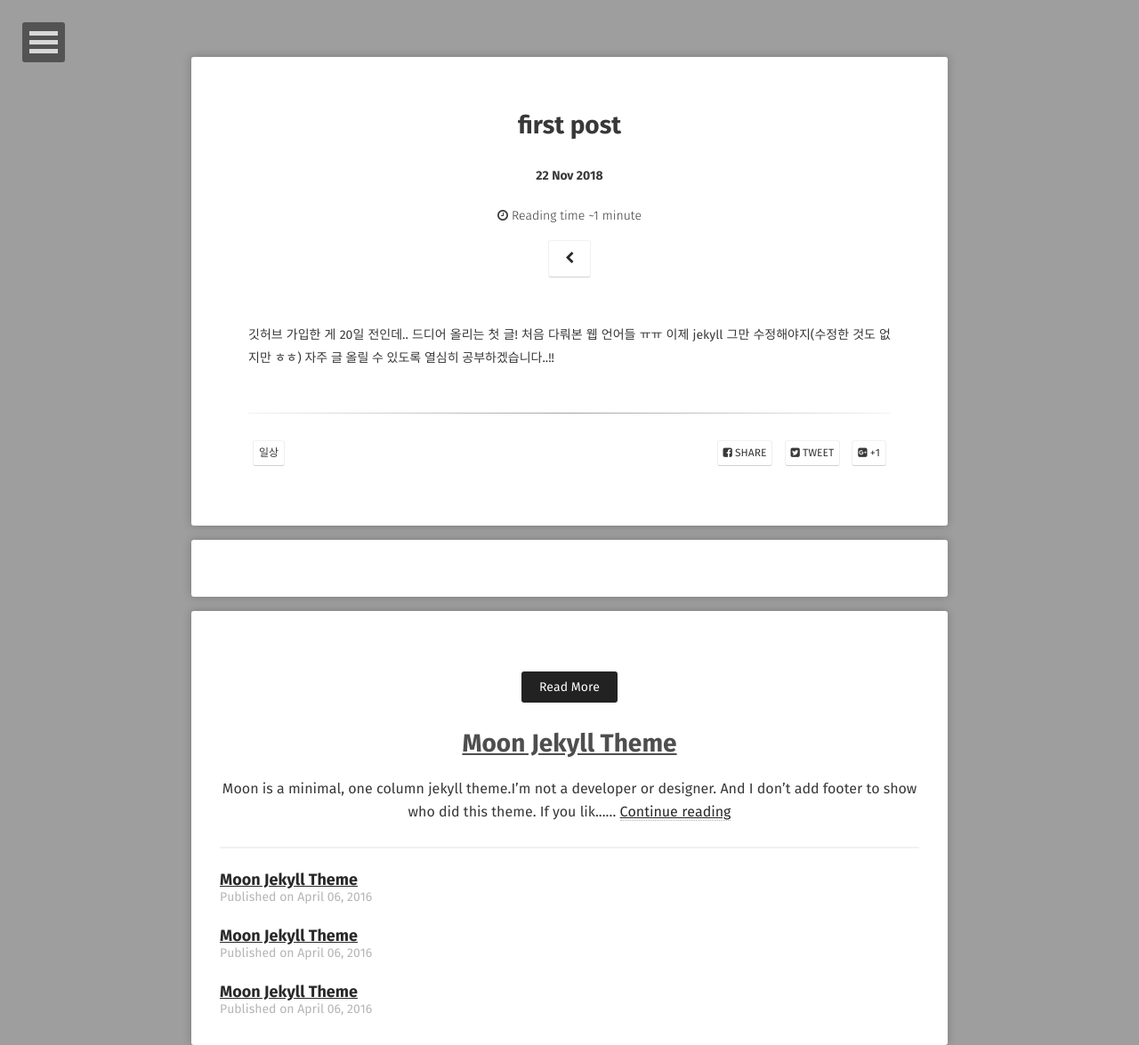
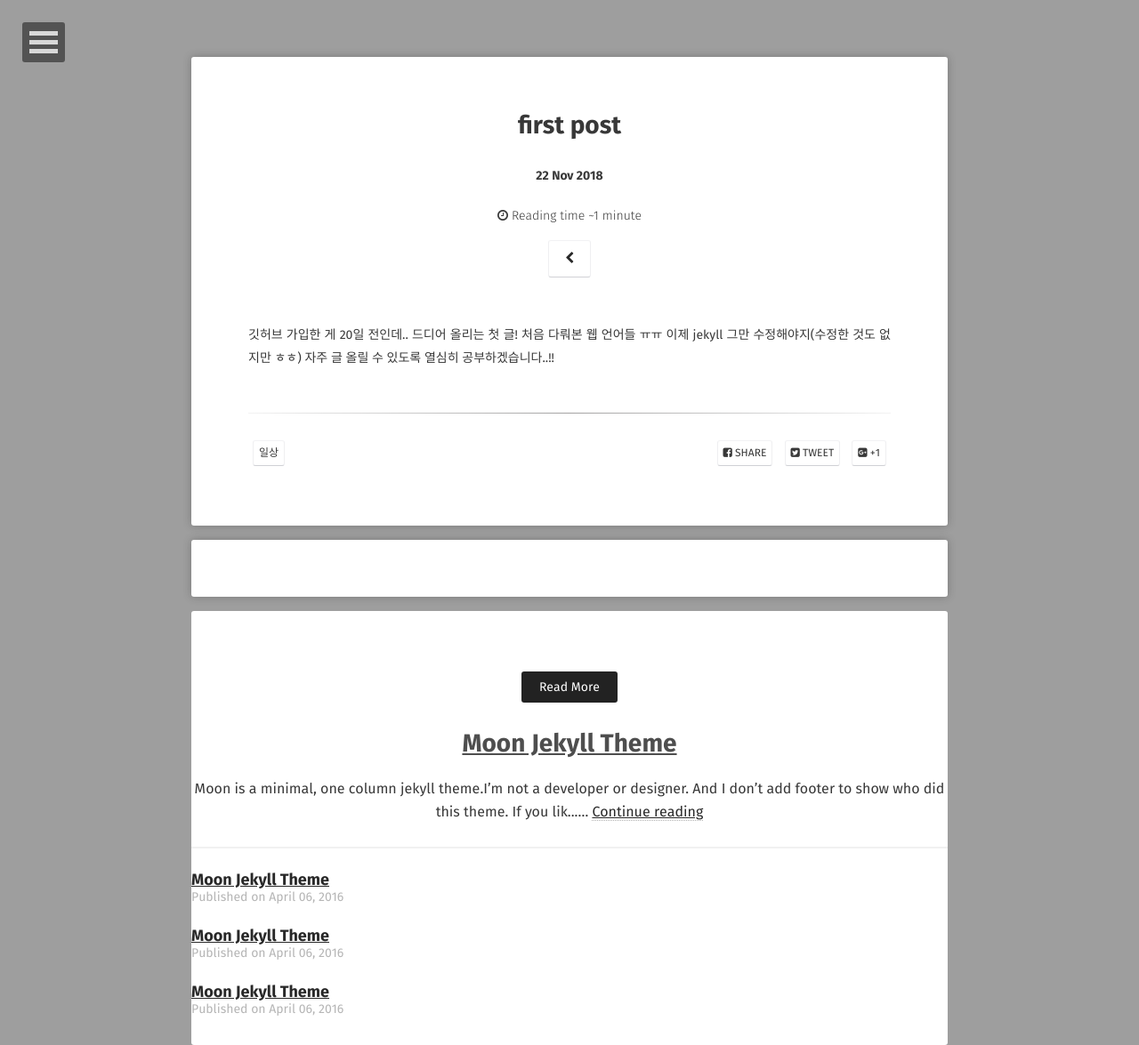
Before and after one commit to incheony/incheony.github.io, a Jekyll site: the page built from _posts/2018-11-22-my_first.md, in a window 1280 px wide. Shown: the whole page at 89% size. Built offline with Jekyll 4.4.1, drawn with Linux system fonts in a browser that asks for light colours; some web fonts are replaced; comment, search, counter and statistics services are not loaded.

Commit message:
Update site.scss

```diff
--- a/_sass/site.scss
+++ b/_sass/site.scss
@@ -164,6 +164,16 @@
 	@media #{$small} {
 		width: 90%;
 		padding: 2em 0;
+	    box-shadow: none;
+	}
+    @media #{$medium} {
+		width: 90%;
+        padding: 2em 0;
+	    box-shadow: none;
+	}
+	@media #{$notsmall} {
+		width: 90%;
+        padding: 2em 0;
 	    box-shadow: none;
 	}
 }
```
